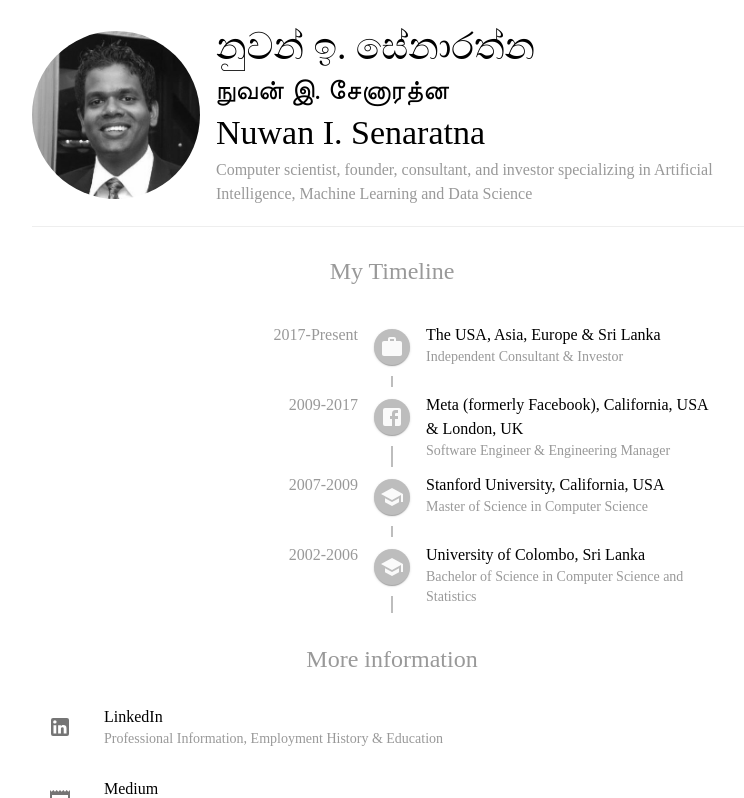
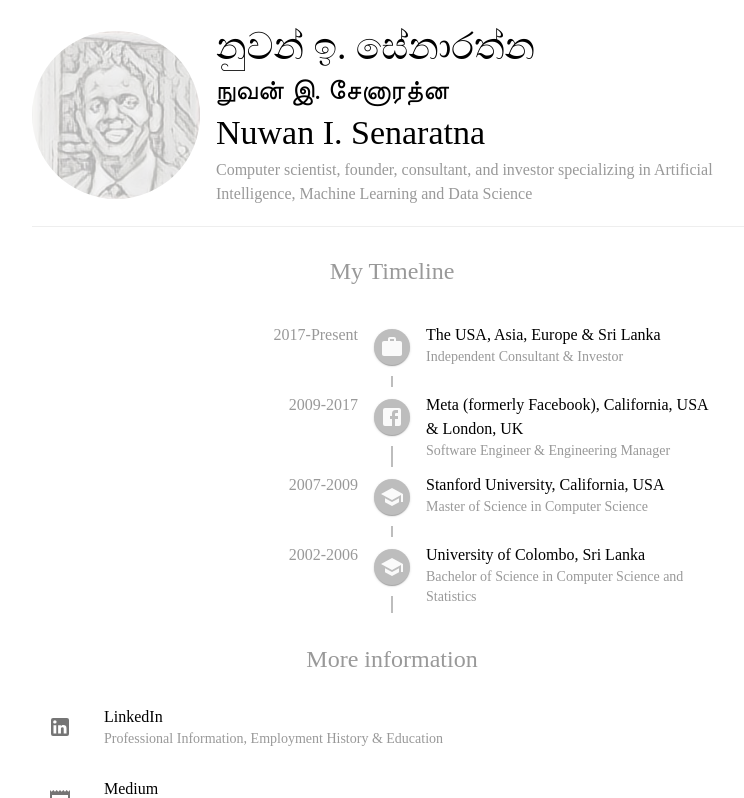
Before and after one commit to nuuuwan/nuuuwan, a React (Create React App) app: page / in a window 1280 px wide. Shown: the top 798 px of the page, without its empty margins (248-992 px from the left). Built offline with nearby package versions, Linux system fonts and the light colour scheme; a web font is replaced by a local one.

Commit message:
Changed profile image; Renamed files;

```diff
--- a/src/view/pages/HomePage.js
+++ b/src/view/pages/HomePage.js
@@ -13,7 +13,7 @@ const STYLE_INNER = {
   AVATAR: {
     height: STYLE.FONT.SIZE * 12,
     width: STYLE.FONT.SIZE * 12,
-    filter: "grayscale(100%)",
+    filter: "opacity(33%); ",
   },
 };
 
```
Also changed, not shown: public/images/linkedin-qr-code.jpg (renamed from public/images/qr-code.jpg), public/images/profile.jpg.
